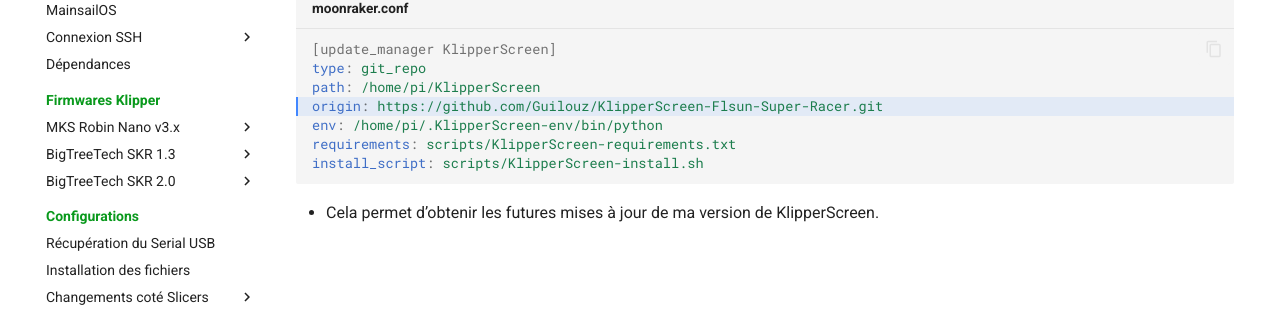
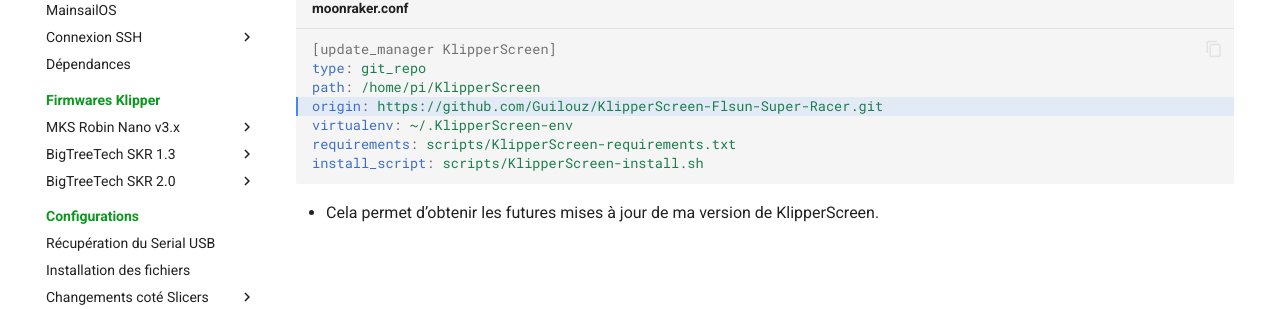
Before and after one commit to Guilouz/Klipper-Flsun-Super-Racer, an MkDocs documentation site: the page built from docs/configurations/ecran-avec-klipperscreen.md, in a window 1280 px wide and 900 px high, scrolled down 762 px. Shown: the part 144-453 px from the top of the window. Built offline with MkDocs 1.6.1 and Material for MkDocs 9.7.7, drawn with Linux system fonts in a browser that asks for light colours; emoji names are drawn with the system emoji font; comment, search, counter and statistics services are not loaded.

Commit message:
Update ecran-avec-klipperscreen.md

````diff
--- a/docs/configurations/ecran-avec-klipperscreen.md
+++ b/docs/configurations/ecran-avec-klipperscreen.md
@@ -47,7 +47,7 @@
 type: git_repo
 path: /home/pi/KlipperScreen
 origin: https://github.com/Guilouz/KlipperScreen-Flsun-Super-Racer.git
-env: /home/pi/.KlipperScreen-env/bin/python
+virtualenv: ~/.KlipperScreen-env
 requirements: scripts/KlipperScreen-requirements.txt
 install_script: scripts/KlipperScreen-install.sh
 ```
````
